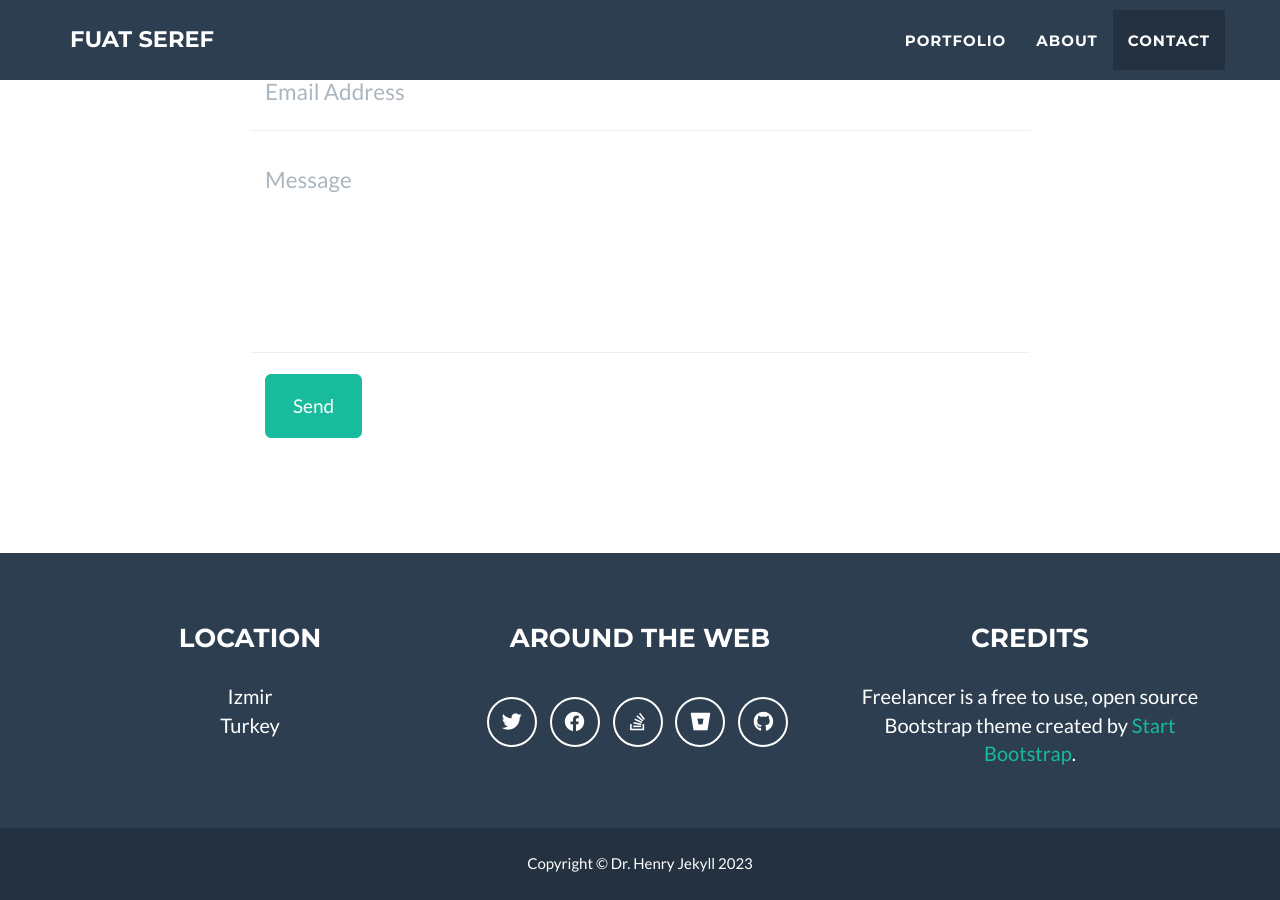
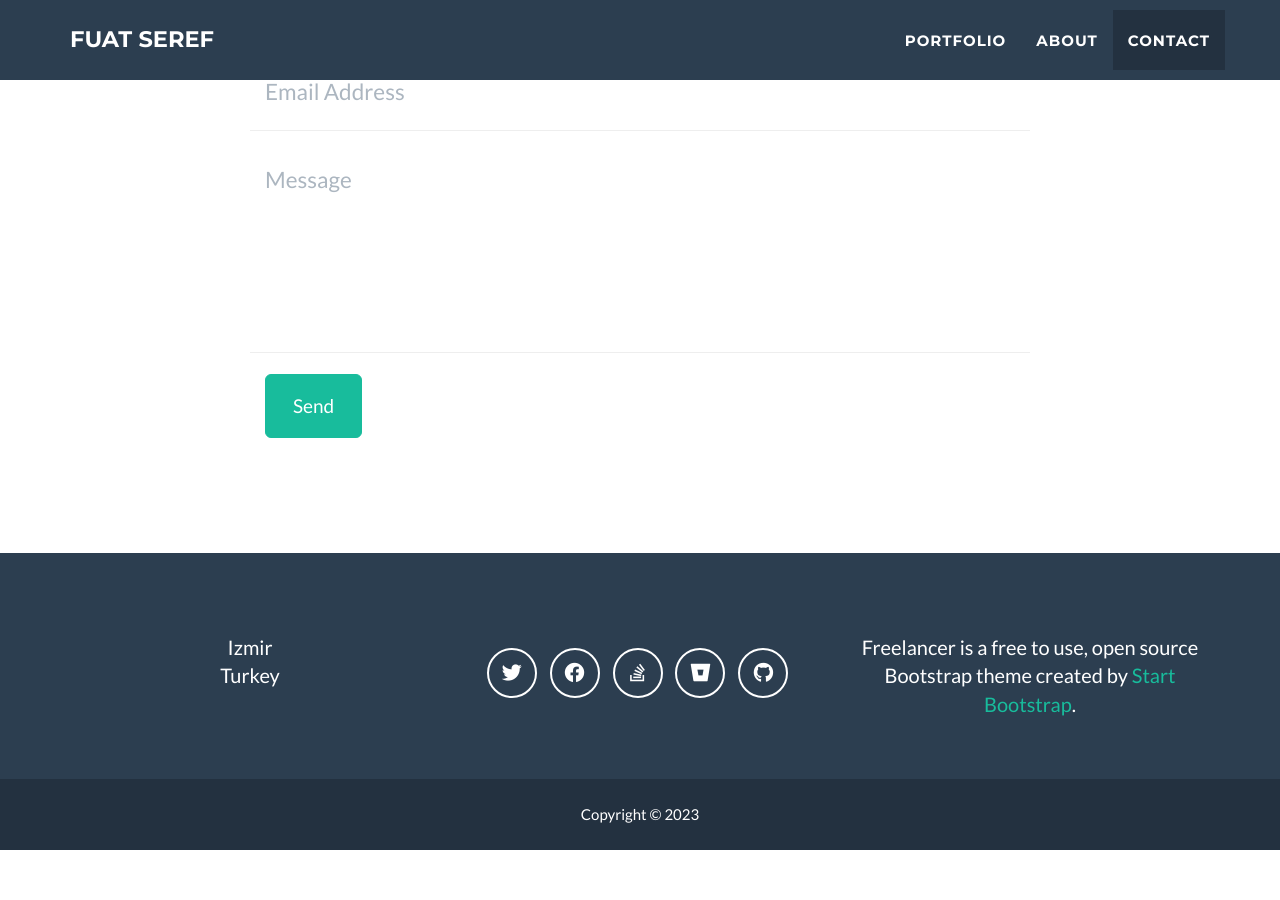
Before and after one commit to fuatSeref/fuatseref.github.io, a Jekyll site: the page built from _posts/2014-07-18-project-1.markdown, in a window 1280 px wide and 900 px high, scrolled down 3293 px. Built offline with Jekyll 4.4.1, drawn with Linux system fonts in a browser that asks for light colours; after the commit the page ends 4143 px from its top, so only the background shows below that.

Commit message:
Update _config.yml

```diff
--- a/_config.yml
+++ b/_config.yml
@@ -32,10 +32,10 @@ color:
 
 # Footer settings
 footer:
-  copyright: Dr. Henry Jekyll
-  location: Location
-  social: Around the Web
-  credits: Credits
+  copyright:
+  location:
+  social:
+  credits:
 
 # Social networks usernames (many more available: google-plus, flickr, dribbble, pinterest, instagram, tumblr, linkedin, etc.)
 social:
```
